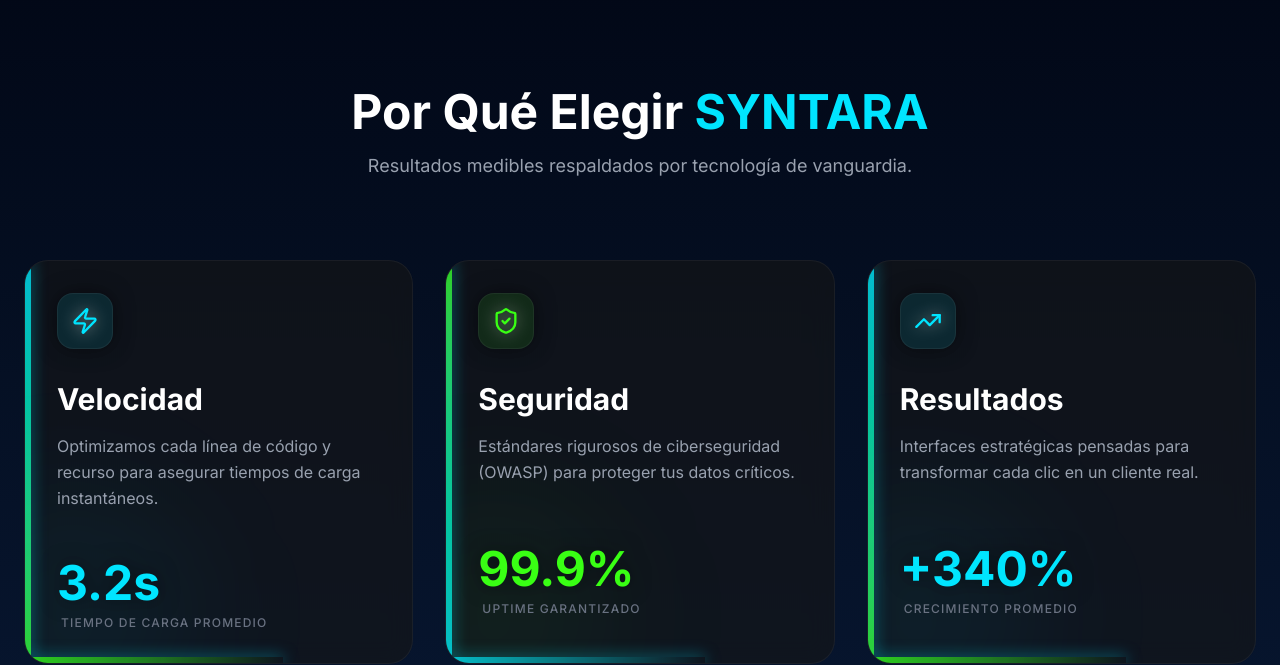
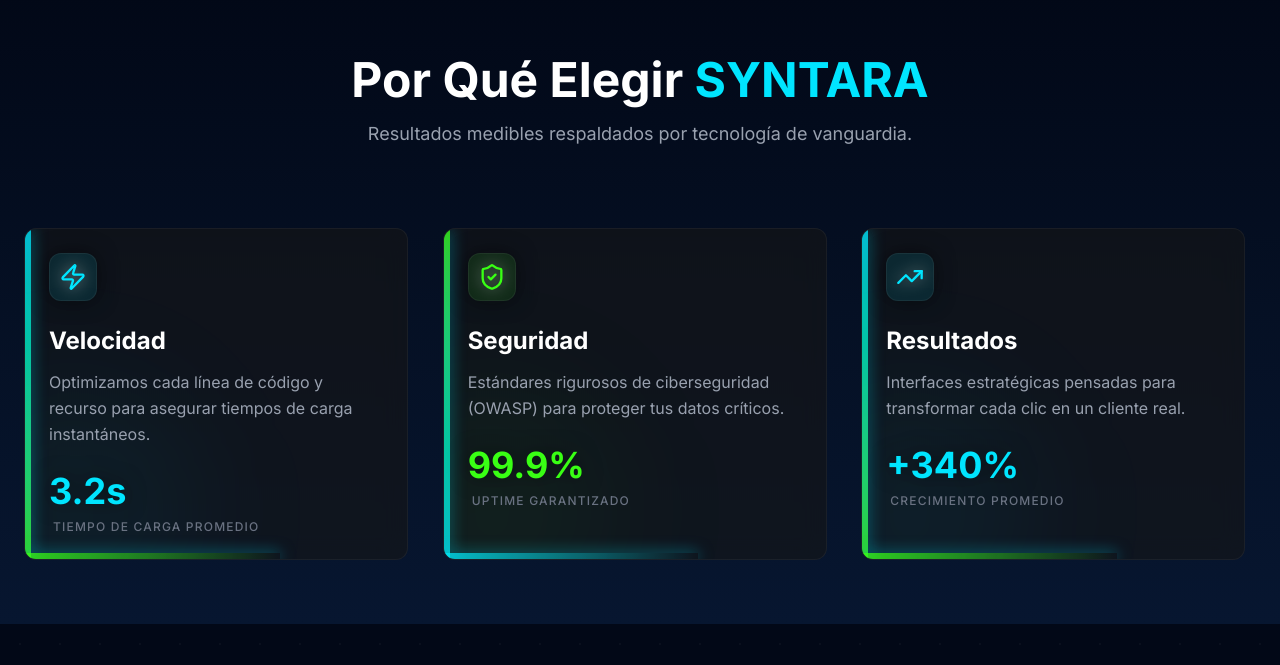
Before and after one commit to worssalt/Syntara-Web, a Next.js app: page / in a window 1280 px wide. Shown: the part 865-1530 px from the top of the page. Built offline with nearby package versions, Linux system fonts and the light colour scheme; no server answers.

Commit message:
style: adjust padding and spacing in Features and Hero components for improved layout

```diff
--- a/src/components/sections/Features.tsx
+++ b/src/components/sections/Features.tsx
@@ -29,7 +29,7 @@
 
 export function Features() {
   return (
-    <section className="py-16 md:py-24 bg-gradient-to-b from-background via-[#051024] to-[#071630] relative overflow-hidden">
+    <section className="py-12 md:py-16 bg-gradient-to-b from-background via-[#051024] to-[#071630] relative overflow-hidden">
       <div className="container px-6 mx-auto relative z-10">
         <div className="text-center mb-10 md:mb-20 space-y-4">
           <h2 className="text-3xl md:text-5xl font-bold text-white">
@@ -40,31 +40,31 @@
           </p>
         </div>
 
-        <div className="grid grid-cols-1 md:grid-cols-3 gap-6 md:gap-8">
+        <div className="grid grid-cols-1 md:grid-cols-3 gap-4 md:gap-6">
           {features.map((feature, index) => (
             <div
               key={index}
-              className="relative h-full bg-neutral-900/60 backdrop-blur-md rounded-3xl p-5 md:p-8 border border-white/5 overflow-hidden group hover:bg-neutral-900/80 transition-colors duration-500"
+              className="relative max-w-sm bg-neutral-900/60 backdrop-blur-md rounded-xl p-4 md:p-6 border border-white/5 overflow-hidden group hover:bg-neutral-900/80 transition-colors duration-500"
             >
               {/* Gradient Path Flow Border */}
               <div className={`absolute top-0 left-0 w-1.5 h-full bg-gradient-to-b ${feature.color === 'green' ? 'from-syntara-green/80 to-syntara-cyan/80' : 'from-syntara-cyan/80 to-syntara-green/80'} shadow-[0_0_15px_rgba(0,229,255,0.5)]`} />
               <div className={`absolute bottom-0 left-0 w-2/3 h-1.5 bg-gradient-to-r ${feature.color === 'green' ? 'from-syntara-cyan/80 to-transparent' : 'from-syntara-green/80 to-transparent'} shadow-[0_0_15px_rgba(0,229,255,0.5)]`} />
 
               {/* Icon */}
-              <div className={`w-14 h-14 rounded-2xl ${feature.color === 'green' ? 'bg-syntara-green/10 text-syntara-green' : 'bg-syntara-cyan/10 text-syntara-cyan'} flex items-center justify-center mb-4 md:mb-8 relative z-10 shadow-[0_0_20px_rgba(0,0,0,0.5)] border border-white/5`}>
+              <div className={`w-12 h-12 rounded-xl ${feature.color === 'green' ? 'bg-syntara-green/10 text-syntara-green' : 'bg-syntara-cyan/10 text-syntara-cyan'} flex items-center justify-center mb-3 md:mb-6 relative z-10 shadow-[0_0_20px_rgba(0,0,0,0.5)] border border-white/5`}>
                 <feature.icon className="w-7 h-7 drop-shadow-[0_0_8px_rgba(255,255,255,0.5)]" />
               </div>
 
               {/* Content */}
               <div className="relative z-10">
-                <h3 className="text-xl md:text-3xl font-bold text-white mb-4">
+                <h3 className="text-lg md:text-2xl font-bold text-white mb-3">
                   {feature.title}
                 </h3>
-                <p className="text-gray-400 leading-relaxed mb-6 md:mb-12 md:min-h-[4rem]">
+                <p className="text-gray-400 leading-relaxed mb-3 md:mb-6 md:min-h-[3rem]">
                   {feature.description}
                 </p>
                 <div className="flex flex-col items-start mt-auto">
-                  <div className={`text-3xl md:text-5xl font-bold ${feature.color === 'green' ? 'text-syntara-green' : 'text-syntara-cyan'} mb-2 drop-shadow-[0_0_10px_rgba(0,0,0,0.5)]`}>
+                  <div className={`text-2xl md:text-4xl font-bold ${feature.color === 'green' ? 'text-syntara-green' : 'text-syntara-cyan'} mb-2 drop-shadow-[0_0_10px_rgba(0,0,0,0.5)]`}>
                     {feature.statValue}
                   </div>
                   <div className="text-xs text-gray-500 uppercase tracking-widest font-medium pl-1">
--- a/src/components/sections/Hero.tsx
+++ b/src/components/sections/Hero.tsx
@@ -5,7 +5,7 @@
 
 export function Hero() {
   return (
-    <section className="relative w-full overflow-hidden py-16 md:py-24 bg-[#030712]">
+    <section className="relative w-full overflow-hidden py-1 md:py-24 bg-[#030712]">
       {/* Luces de Fondo */}
       <div className="absolute top-[-5%] left-[-10%] w-[300px] md:w-[600px] h-[300px] md:h-[600px] bg-syntara-cyan/20 blur-[120px] md:blur-[180px] pointer-events-none z-0 rounded-full transition-all duration-700"></div>
       <div className="absolute bottom-[-5%] right-[-5%] w-[250px] md:w-[500px] h-[250px] md:h-[500px] bg-syntara-green/15 blur-[120px] md:blur-[160px] pointer-events-none z-0 rounded-full transition-all duration-700"></div>
```
